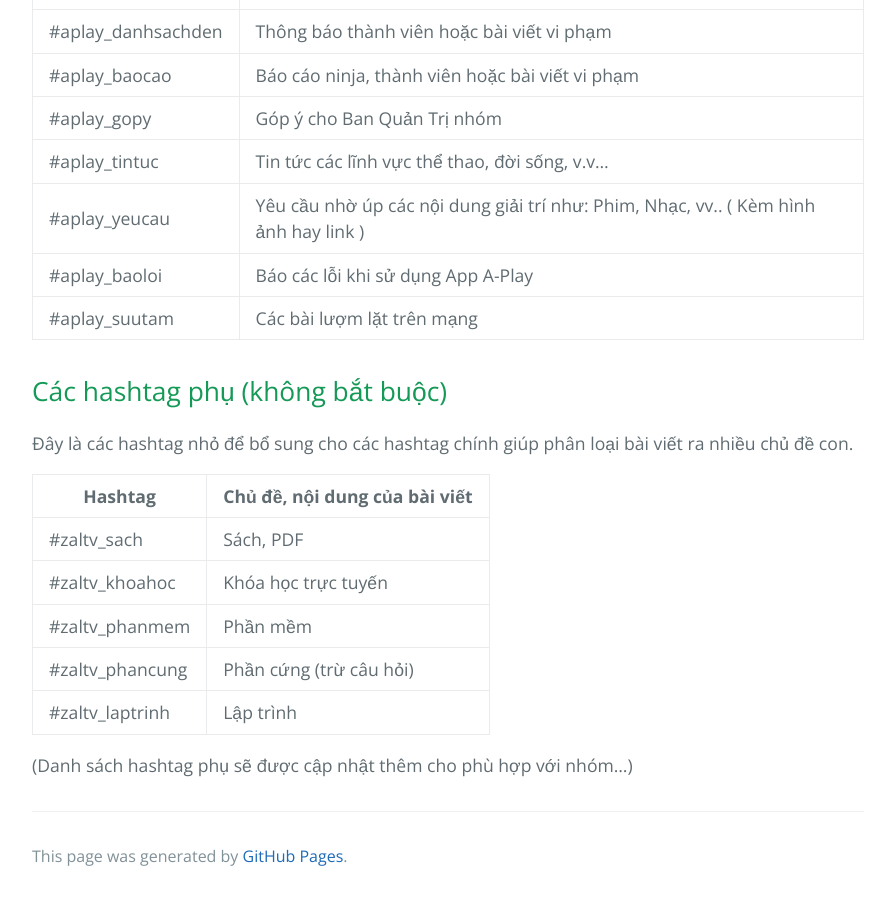
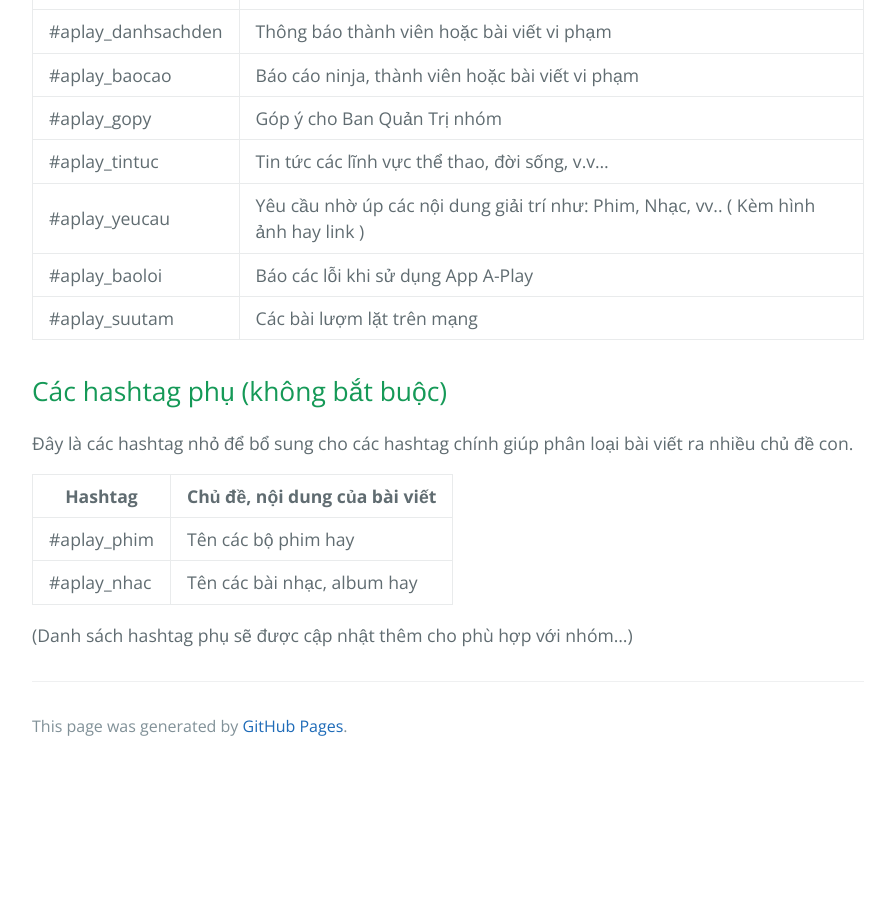
Before and after one commit to huuvinhvn/aplay, a Jekyll site: the page built from hashtags.md, in a window 1280 px wide and 900 px high, scrolled down 1374 px. Shown: the whole window, without its empty margins (192-1087 px from the left). Built offline with Jekyll 4.4.1, drawn with Linux system fonts in a browser that asks for light colours; our own code applies the rules of GitHub Pages for plain Markdown files; after the commit the page ends 2144 px from its top, so only the background shows below that.

Commit message:
Update hashtags.md

```diff
--- a/hashtags.md
+++ b/hashtags.md
@@ -36,10 +36,7 @@ Nhằm mục đích phân loại nội dung cũng như giúp các bạn dễ dà
 
 | Hashtag             | Chủ đề, nội dung của bài viết |
 |---------------------|-------------------------------|
-| #zaltv_sach       | Sách, PDF                     |
-| #zaltv_khoahoc      | Khóa học trực tuyến           |
-| #zaltv_phanmem    | Phần mềm                      |
-| #zaltv_phancung    | Phần cứng (trừ câu hỏi)       |
-| #zaltv_laptrinh | Lập trình                     |
+| #aplay_phim       | Tên các bộ phim hay                     |
+| #aplay_nhac      | Tên các bài nhạc, album hay           |
 
 (Danh sách hashtag phụ sẽ được cập nhật thêm cho phù hợp với nhóm...)
```
